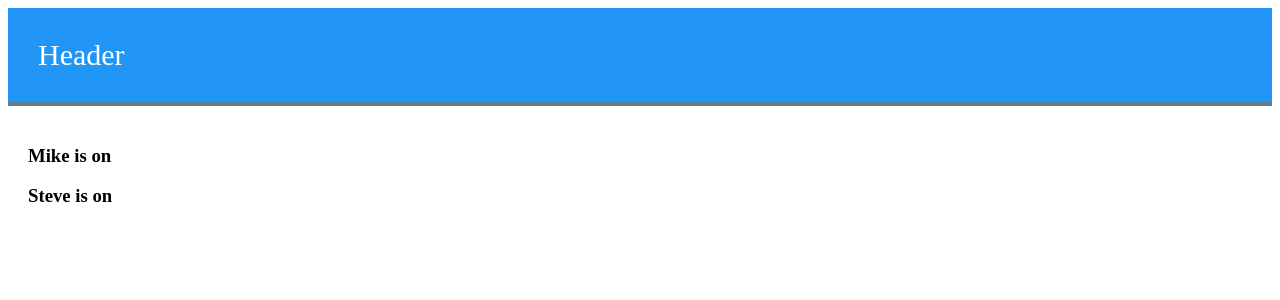
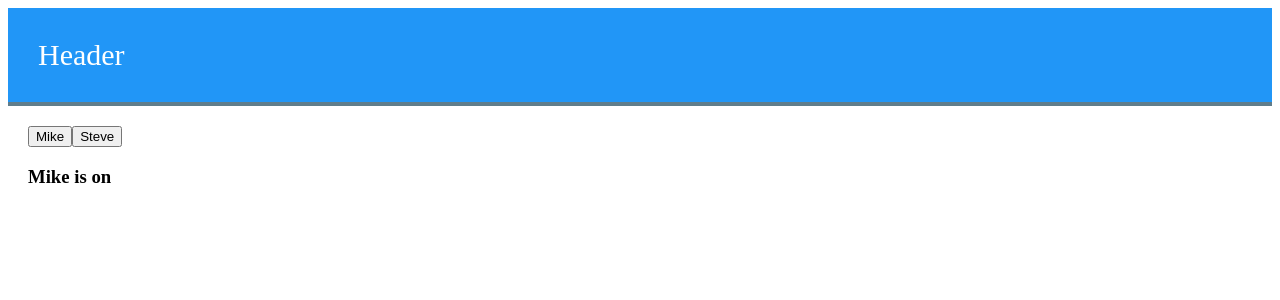
Before and after one commit to Versatilerz/CompleteVueJS2024, a Vue app in the folder FirstProject/: page / in a window 1280 px wide. Shown: the top 300 px of the page. Built offline with nearby package versions, Linux system fonts and the light colour scheme.

Commit message:
conditional component

```diff
--- a/FirstProject/src/App.vue
+++ b/FirstProject/src/App.vue
@@ -2,13 +2,19 @@
 import AppHeader from "./components/AppHeader.vue";
 import Mike from "@/components/players/Mike.vue";
 import Steve from "@/components/players/Steve.vue";
+import { shallowRef } from "vue";
+
+const activeComp = shallowRef(Mike);
 </script>
 
 <template>
   <AppHeader />
   <div class="container">
-    <Mike />
-    <Steve />
+    <button @click="activeComp = Mike">Mike</button>
+    <button @click="activeComp = Steve">Steve</button>
+    <!-- <Mike v-if="activeComp === Mike" />
+    <Steve v-if="activeComp === Steve" /> -->
+    <component :is="activeComp" />
   </div>
 </template>
 
```
